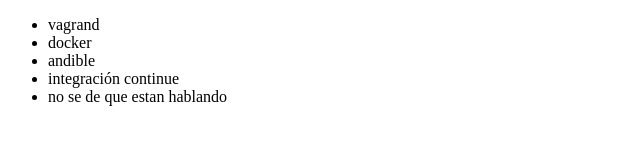
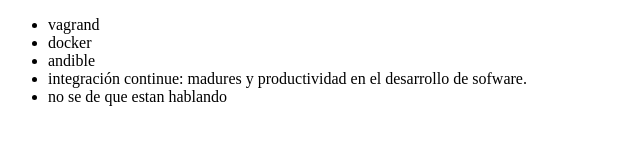
Before and after one commit to leonardo4390/curso-alura, a plain HTML site: page index.html in a window 1280 px wide. Shown: the whole page, without its empty margins (0-640 px from the left). Drawn offline with Linux system fonts and the light colour scheme.

Commit message:
Renombrando curso de integracion continua

```diff
--- a/index.html
+++ b/index.html
@@ -11,7 +11,7 @@
         <li>vagrand</li>
         <li>docker</li>
         <li>andible</li>
-        <li>integración continue</li>
+        <li>integración continue: madures y productividad en el desarrollo de sofware.</li>
         <li>no se de que estan hablando</li>
     </ul>
 
```
